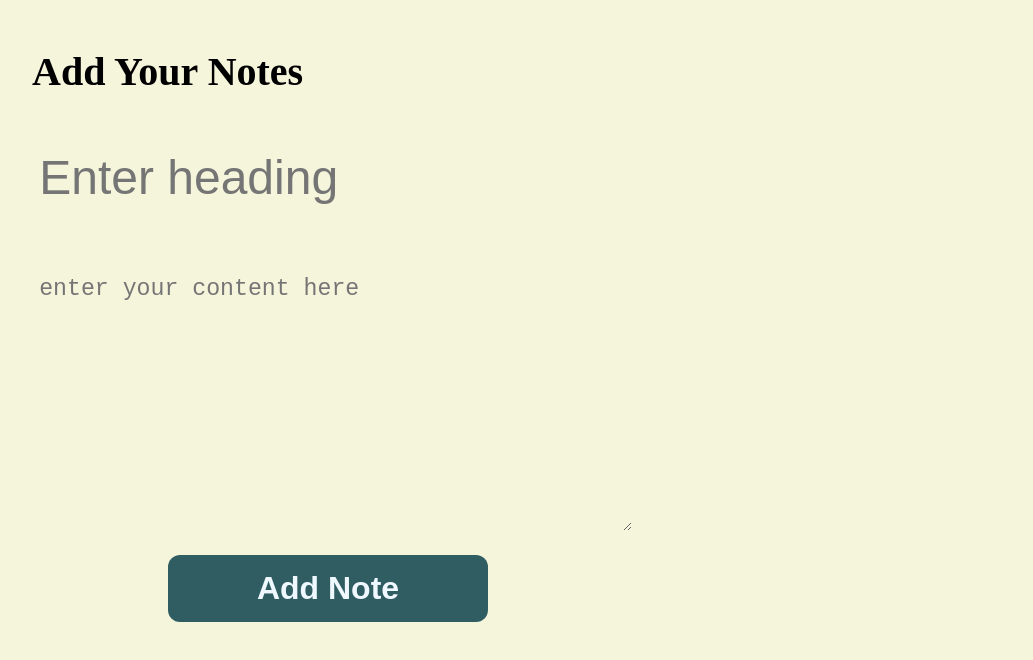
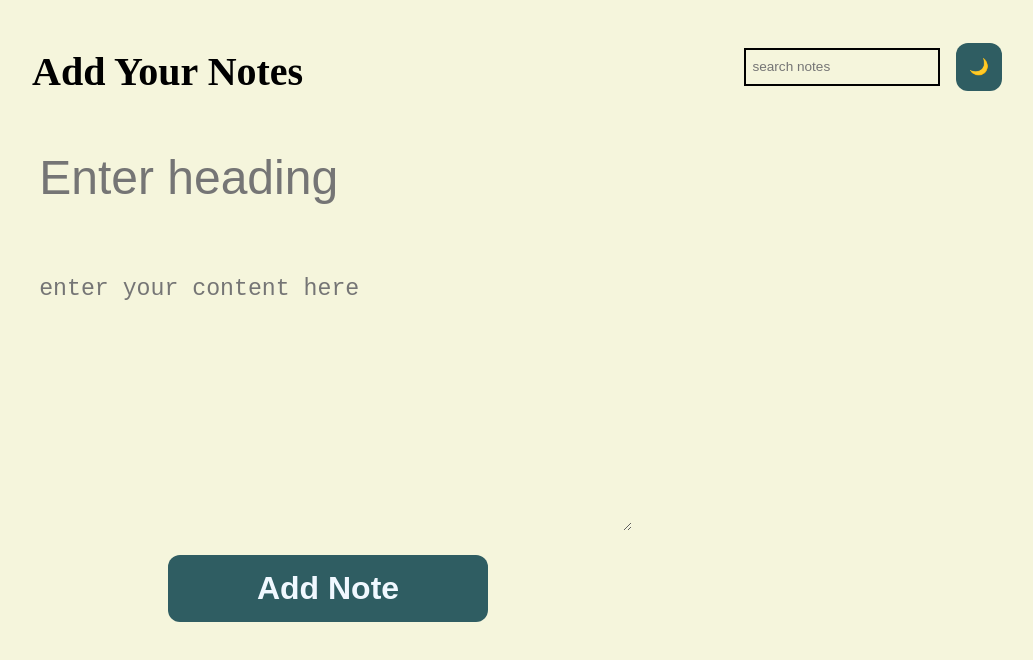
Before and after one commit to Shreya-103/Notes-App, a React (Vite) app: page / in a window 1280 px wide. Shown: the top 660 px of the page, without its empty margins (40-1073 px from the left). Built offline with nearby package versions, Linux system fonts and the light colour scheme.

Commit message:
search bar added

```diff
--- a/src/App.jsx
+++ b/src/App.jsx
@@ -9,12 +9,12 @@ function App() {
      return savedTasks ? JSON.parse(savedTasks): [];
   });
 
-  // useEffect(()=>{
-  //   const savedTasks = localStorage.getItem("tasks");
-  //   if(savedTasks){
-  //     addTask(JSON.parse(savedTasks));
-  //   }
-  // }, []);
+  const [search, setSearch] = useState('');
+
+const searchNote = (e) => {
+  setSearch(e.target.value);
+}
+
 
   useEffect(()=>{
     localStorage.setItem("tasks", JSON.stringify(task));
@@ -36,6 +36,7 @@ function App() {
     addTask(copyTask);
   }
   return(
+    <>
     <div className='container'>
        <form action="">
         <h1>Add Your Notes</h1>
@@ -47,12 +48,21 @@ function App() {
           <textarea name="content" id="content" placeholder='enter your content here' value={content}
              onChange={(e)=>{
                addContent(e.target.value);
-             }}
+              }}
           ></textarea>
           <button onClick={submitHandler}>Add Note</button>
        </form>
        <div className='card-holder'>
-          {task.map(function(elem, idx){
+              <div className='search-bar'>
+              <input type="text" placeholder='search notes' className='searchBox' onChange={searchNote}/>
+              <button className='mood'>🌙</button>
+              </div>
+
+          {task.filter((elem) =>
+            elem.title.toLowerCase().includes(search.toLowerCase()) ||
+            elem.content.toLowerCase().includes(search.toLowerCase())
+  )
+  .map(function(elem, idx){
             return(
               <div key={idx} className='card'>
                 <h5 onClick={ ()=>
@@ -65,6 +75,7 @@ function App() {
           })}
        </div>
     </div>
+    </>
   )
 }
 
--- a/src/index.css
+++ b/src/index.css
@@ -5,6 +5,25 @@
 body{
   height: 100vh;
   background-color: beige;
+}
+.search-bar{
+  display: flex;
+  justify-content: space-between;
+  width: 100%;
+}
+.mood{
+  height: 3rem;
+  width: 3rem;
+  font-size: 1rem;
+  padding: 0.25rem;
+}
+.searchBox{
+  height:1.3rem;
+  width: 70%;
+  padding: 0.4rem;
+  border: 2px solid black;
+  font-size: 0.85rem;
+  display: block;
 }
 .container{
   display: flex;
@@ -116,6 +135,9 @@ button:active{
   .card-holder{
     width: 100%;
     margin: 2rem;
-    margin-left: 25%;
+    /* margin-left: 10%; */
+  }
+  .search-bar{
+    width: 80%;
   }
 }
```
